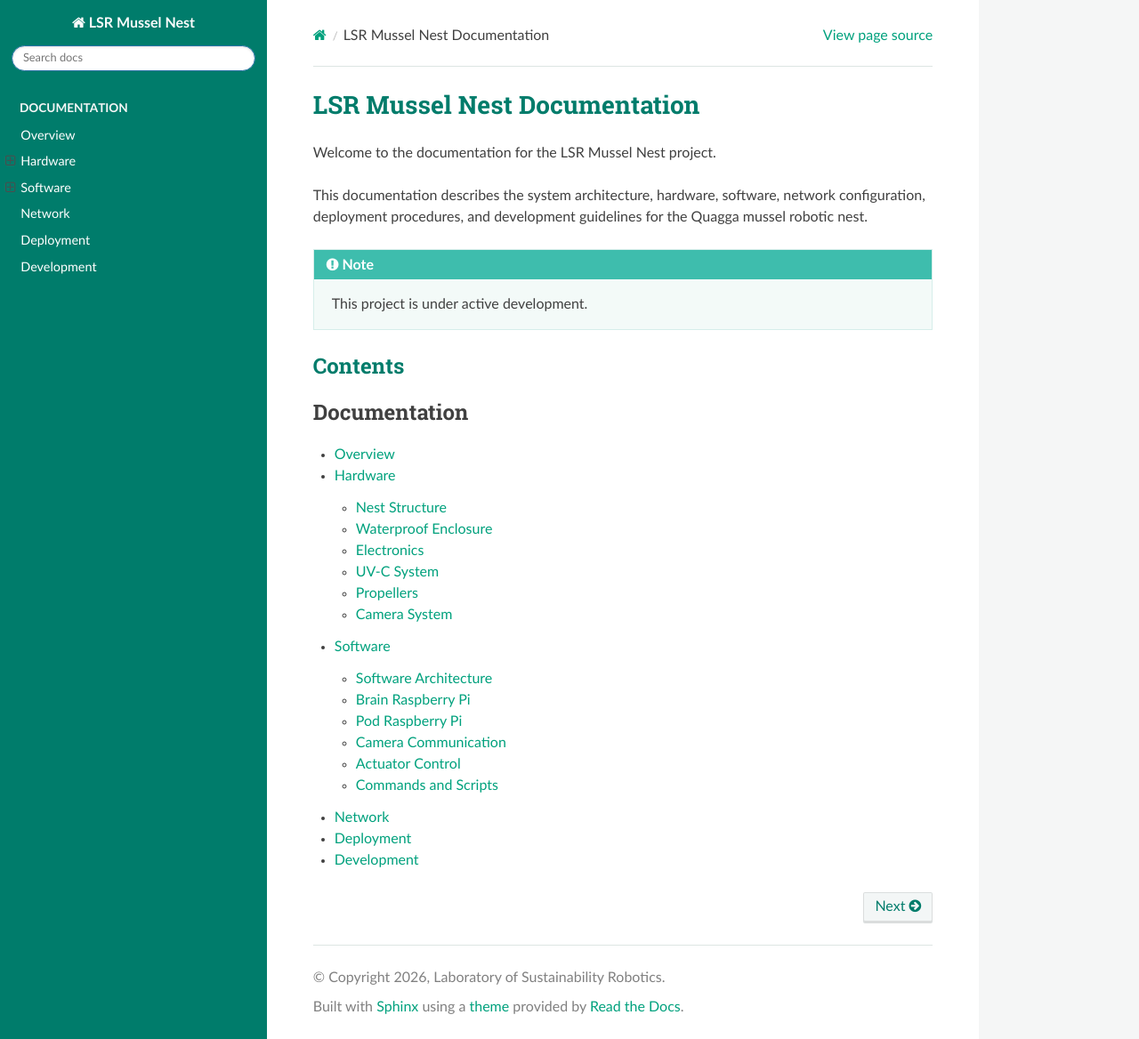
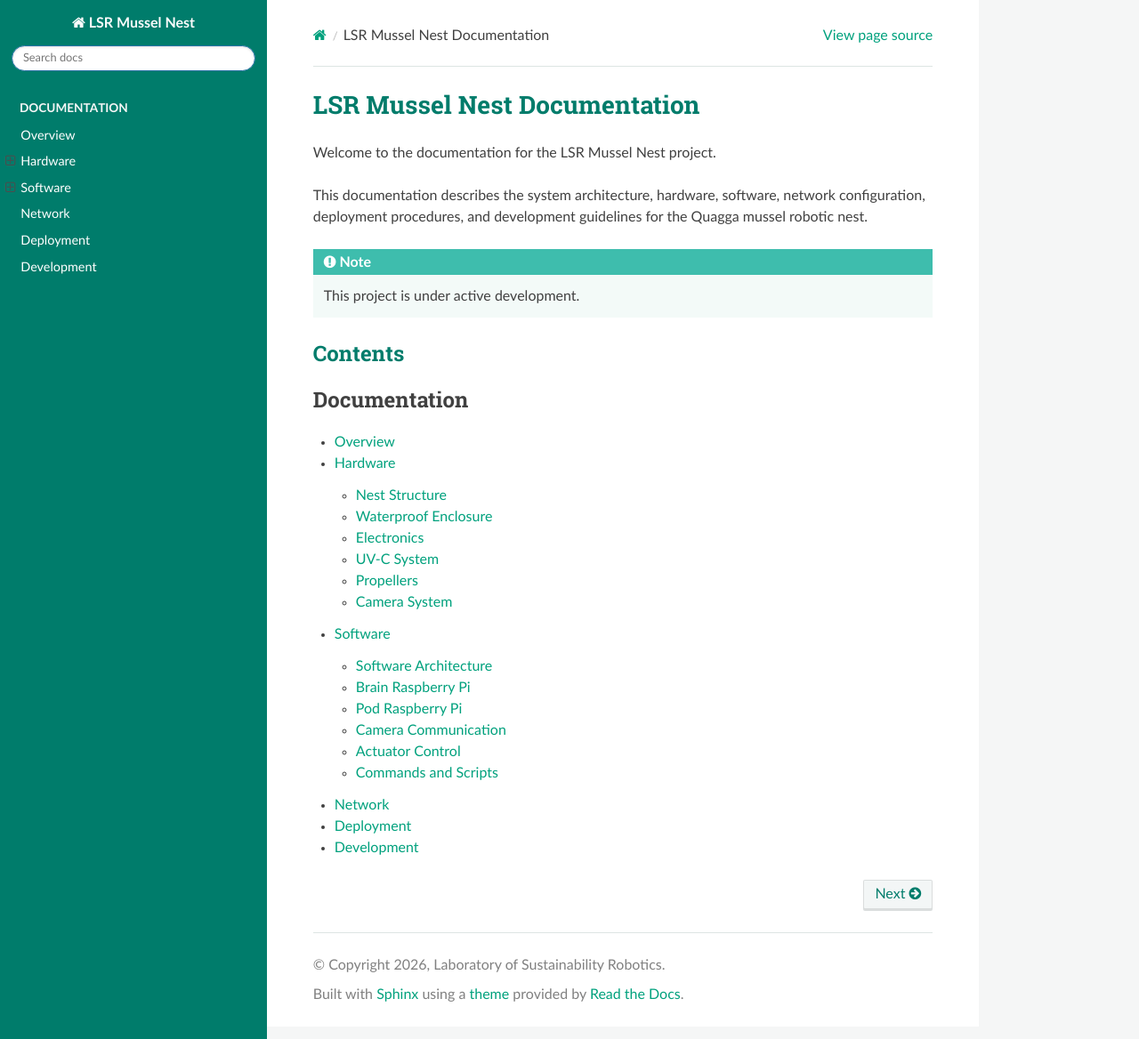
Before and after one commit to mt-tschudin/lsr-mussel-nest, a Sphinx documentation site: the page built from docs/source/index.rst, in a window 1280 px wide and 1168 px high. Shown: the whole window at 89% size. Built offline with Sphinx 7.4.7 and the Read the Docs theme 3.1.0, drawn with Linux system fonts in a browser that asks for light colours.

Commit message:
Refactor note box styles in custom.css

```diff
--- a/docs/source/_static/custom.css
+++ b/docs/source/_static/custom.css
@@ -94,25 +94,13 @@ body,
    Note boxes
    ========================= */
 
-.rst-content .admonition.note {
-    background: #F3FAF8 !important;
-    border: 1px solid #D6EEEA !important;
-    box-shadow: none !important;
-    padding: 0 !important;
-    overflow: hidden;
+.rst-content .note {
+    background-color: #F3FAF8 !important;
 }
 
-.rst-content .admonition.note .admonition-title {
-    background: var(--cobas-light-green) !important;
+.rst-content .note .admonition-title {
+    background-color: var(--cobas-light-green) !important;
     color: var(--cobas-white) !important;
-    margin: 0 !important;
-    padding: 8px 14px !important;
-}
-
-.rst-content .admonition.note > p:not(.admonition-title) {
-    margin: 0 !important;
-    padding: 16px 20px !important;
-    background: #F3FAF8 !important;
 }
 /* =========================
    Remaining Read the Docs theme elements
```
